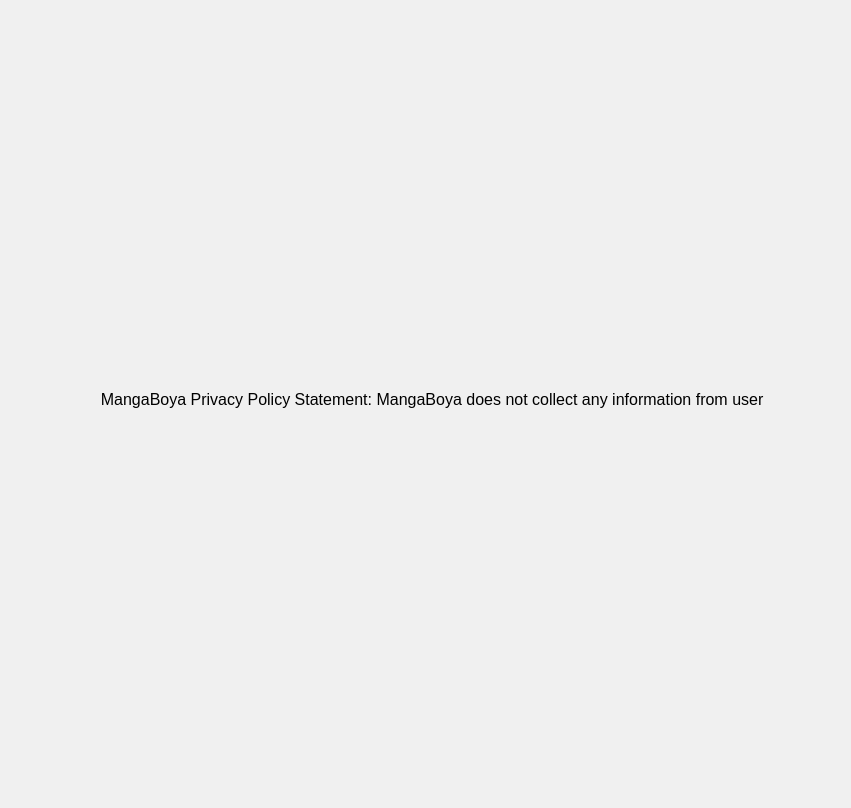
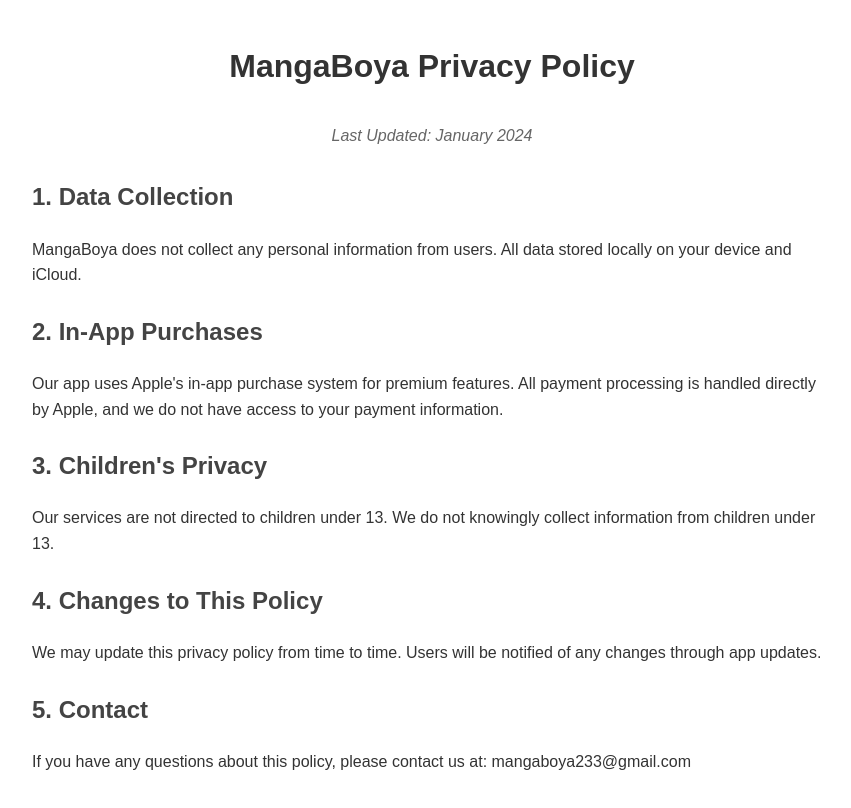
Before and after one commit to MangaBoya/mangaboya.github.io, a plain HTML site: page privacy.html in a window 1280 px wide. Shown: the whole page, without its empty margins (208-1059 px from the left). Drawn offline with Linux system fonts and the light colour scheme.

Commit message:
Update privacy.html

```diff
--- a/privacy.html
+++ b/privacy.html
@@ -1,26 +1,62 @@
 <!DOCTYPE html>
 <html lang="en">
+
 <head>
     <meta charset="UTF-8">
     <meta name="viewport" content="width=device-width, initial-scale=1.0">
-    <title>Hello World</title>
+    <title>MangaBoya Privacy Policy</title>
     <style>
         body {
-            display: flex;
-            justify-content: center;
-            align-items: center;
-            height: 100vh;
-            margin: 0;
+            max-width: 800px;
+            margin: 0 auto;
+            padding: 20px;
             font-family: Arial, sans-serif;
-            background-color: #f0f0f0;
+            line-height: 1.6;
+            color: #333;
         }
+
         h1 {
             color: #333;
-            font-size: 1em;
+            text-align: center;
+            margin-bottom: 30px;
+        }
+
+        h2 {
+            color: #444;
+            margin-top: 25px;
+        }
+
+        .last-updated {
+            color: #666;
+            font-style: italic;
+            text-align: center;
+            margin-bottom: 30px;
         }
     </style>
 </head>
+
 <body>
-    MangaBoya Privacy Policy Statement: MangaBoya does not collect any information from user
+    <h1>MangaBoya Privacy Policy</h1>
+    <div class="last-updated">Last Updated: January 2024</div>
+
+    <h2>1. Data Collection</h2>
+    <p>MangaBoya does not collect any personal information from users. All data stored locally on your device and
+        iCloud.</p>
+
+    <h2>2. In-App Purchases</h2>
+    <p>Our app uses Apple's in-app purchase system for premium features. All payment processing is handled directly by
+        Apple, and we do not have access to your payment information.</p>
+
+    <h2>3. Children's Privacy</h2>
+    <p>Our services are not directed to children under 13. We do not knowingly collect information from children under
+        13.</p>
+
+    <h2>4. Changes to This Policy</h2>
+    <p>We may update this privacy policy from time to time. Users will be notified of any changes through app updates.
+    </p>
+
+    <h2>5. Contact</h2>
+    <p>If you have any questions about this policy, please contact us at: mangaboya233@gmail.com</p>
 </body>
+
 </html>
```
